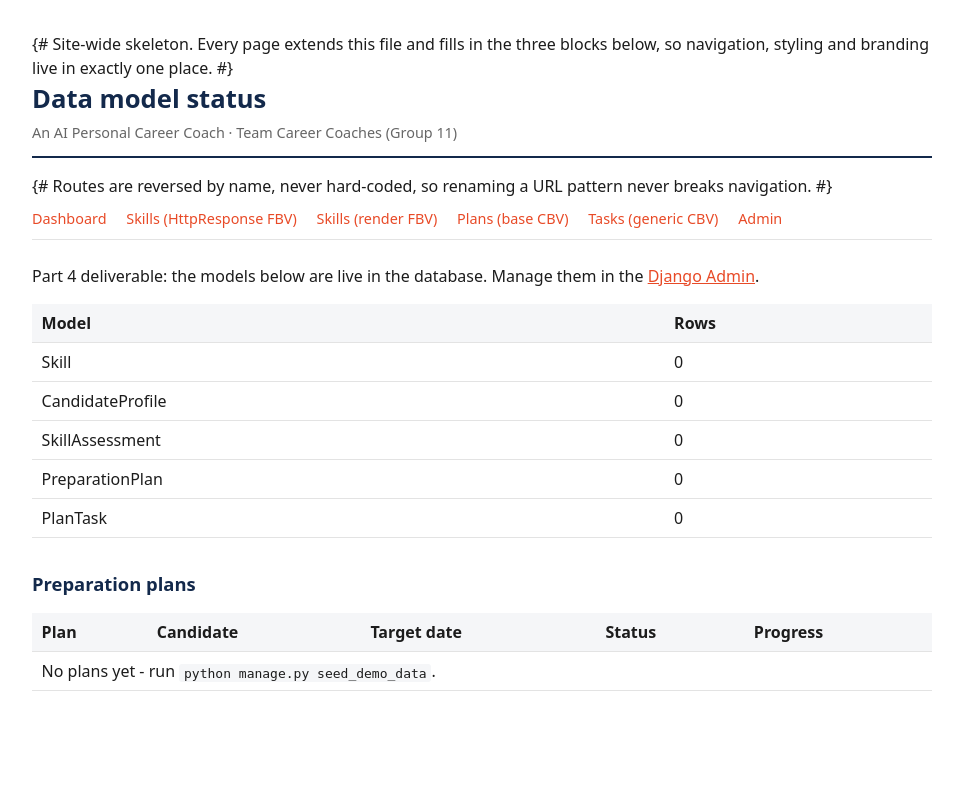
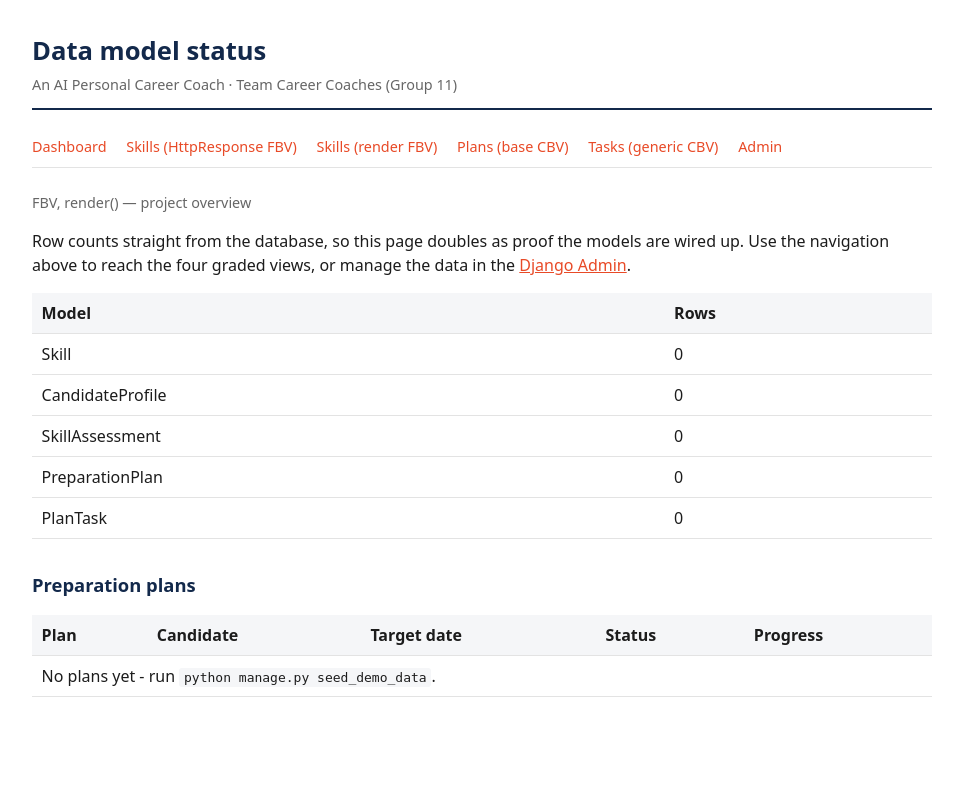
Before and after one commit to manavi2005/11_Beacon, a Django app: page / in a window 1280 px wide. Shown: the whole page, without its empty margins (158-1121 px from the left). Run offline with Django 5.2, Linux system fonts and the light colour scheme; data that the repository does not hold is empty.

Commit message:
Fix base.html comment printing on every page
Two of the {# ... #} notes in base.html ran across several lines. That
form only works on one line, so Django treated the text as content and
printed it above <!DOCTYPE html> on every page. Switched both to
{% comment %}, and did the same in skill_list.html for consistency.

Also cleaned up while in here:
- deleted templates/task_list.html, a duplicate at the wrong path that
  no view pointed at (PlanTaskListView uses preparation/task_list.html)
- removed the commented-out PlanTask.objects.none() line in views.py
- reworded the "Part 4 deliverable" text on the dashboard
- dropped the stray "# 11_Beacon" line at the end of README.md

Checked manage.py check in dev and production, and loaded all six pages.

```diff
--- a/preparation/views.py
+++ b/preparation/views.py
@@ -150,7 +150,6 @@ class PlanTaskListView(ListView):
         # select_related avoids one extra query per row when the template
         # prints task.plan.title and task.skill.name.
         return PlanTask.objects.select_related("plan", "skill")
-        # return PlanTask.objects.none() # for empty state testing, CYH 2026/09/20
 
     def get_context_data(self, **kwargs):
         context = super().get_context_data(**kwargs)
--- a/templates/base.html
+++ b/templates/base.html
@@ -1,7 +1,11 @@
-{# Site-wide skeleton. Every page extends this file and fills in the three
-   blocks below, so navigation, styling and branding live in exactly one
-   place. #}
-<!DOCTYPE html>
+{% comment %}
+Site-wide skeleton. Every page extends this file and fills in the three blocks
+below, so navigation, styling and branding live in exactly one place.
+
+Multi-line notes must use {% comment %}, not {# ... #}. The {# #} form is
+single-line only: spread over several lines it stops being a comment and
+Django prints it as page text.
+{% endcomment %}<!DOCTYPE html>
 <html lang="en">
 <head>
   <meta charset="utf-8">
@@ -39,8 +43,10 @@
     <div class="tag">An AI Personal Career Coach &middot; Team Career Coaches (Group 11)</div>
   </header>
 
-  {# Routes are reversed by name, never hard-coded, so renaming a URL pattern
-     never breaks navigation. #}
+  {% comment %}
+  Routes are reversed by name, never hard-coded, so renaming a URL pattern
+  never breaks navigation.
+  {% endcomment %}
   <nav>
     <a href="{% url 'preparation:dashboard' %}">Dashboard</a>
     <a href="{% url 'preparation:skill_catalog_manual' %}">Skills (HttpResponse FBV)</a>
--- a/templates/preparation/dashboard.html
+++ b/templates/preparation/dashboard.html
@@ -4,8 +4,10 @@
 {% block heading %}Data model status{% endblock %}
 
 {% block content %}
-  <p>Part 4 deliverable: the models below are live in the database. Manage them
-     in the <a href="/admin/">Django Admin</a>.</p>
+  <p class="tag">FBV, render() &mdash; project overview</p>
+  <p>Row counts straight from the database, so this page doubles as proof the
+     models are wired up. Use the navigation above to reach the four graded
+     views, or manage the data in the <a href="/admin/">Django Admin</a>.</p>
 
   <table>
     <tr><th>Model</th><th>Rows</th></tr>
--- a/templates/preparation/skill_list.html
+++ b/templates/preparation/skill_list.html
@@ -1,7 +1,9 @@
 {% extends "base.html" %}
 
-{# Shared by BOTH function-based views (HttpResponse and render()). The only
-   thing that changes between them is view_label / explainer. #}
+{% comment %}
+Shared by BOTH function-based views (HttpResponse and render()). The only thing
+that changes between them is view_label / explainer.
+{% endcomment %}
 
 {% block title %}Beacon - skill catalog{% endblock %}
 {% block heading %}Skill catalog{% endblock %}
```
Also changed, not shown: templates/task_list.html (deleted, +0 -54 lines), README.md.
